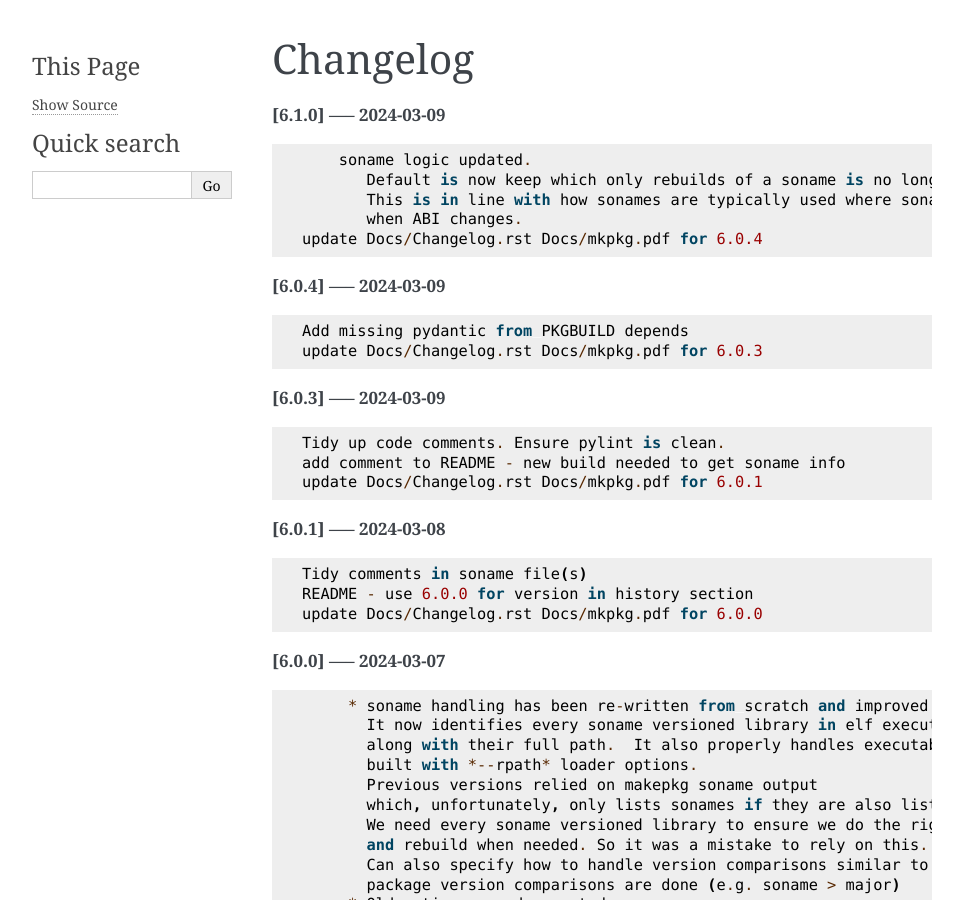
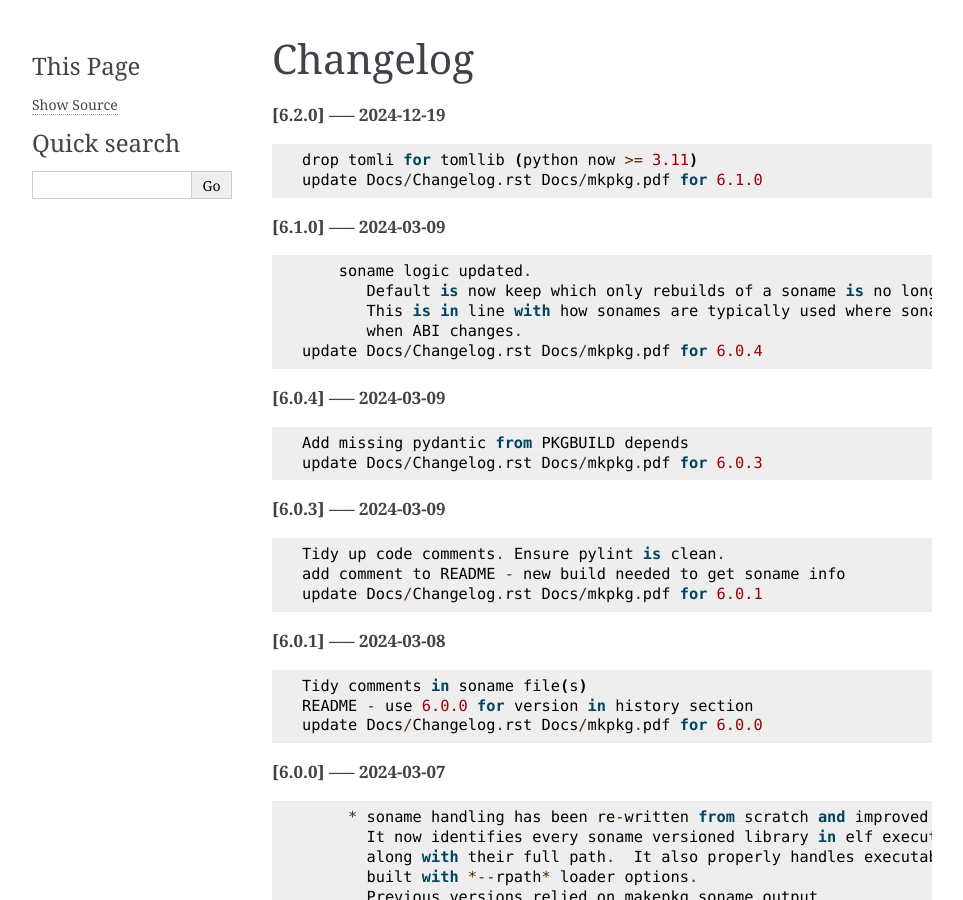
Before and after one commit to gene-git/Arch-mkpkg, a Sphinx documentation site: the page built from Docs/Changelog.rst, in a window 1280 px wide and 900 px high. Shown: the whole window, without its empty margins (148-1111 px from the left). Built offline with Sphinx 7.4.7, drawn with Linux system fonts in a browser that asks for light colours; pages that are not in the unit, such as notebooks, are missing from menus.

Commit message:
update Docs/Changelog.rst Docs/mkpkg.pdf for 6.2.0

```diff
--- a/Docs/Changelog.rst
+++ b/Docs/Changelog.rst
@@ -1,5 +1,11 @@
 Changelog
 =========
+
+**[6.2.0] ----- 2024-12-19** ::
+
+	    drop tomli for tomllib (python now >= 3.11)
+	    update Docs/Changelog.rst Docs/mkpkg.pdf for 6.1.0
+
 
 **[6.1.0] ----- 2024-03-09** ::
 
```
Also changed, not shown: 1 other file.
